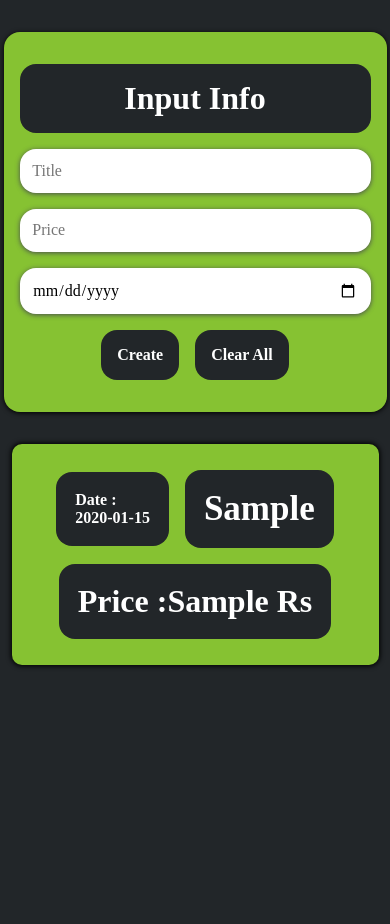
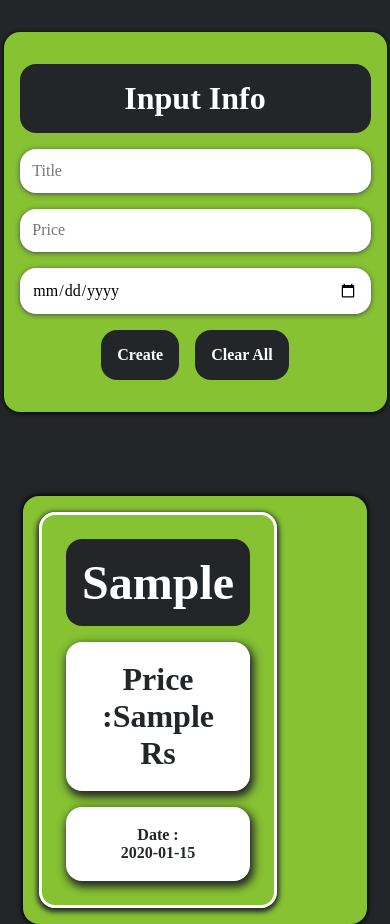
Before and after one commit to Taimoor2301/personal-expense-tracker, a React (Create React App) app in the folder secondapp/: page / in a window 390 px wide. Both pictures are taken after typing "Sample", "Sample", "2020-01-15" into the empty fields and a click on the button "Clear All". Before the commit the page ends 844 px from the top, so only its background shows below. Built offline with nearby package versions, Linux system fonts and the light colour scheme.

Commit message:
finish making editing a seprate component and add some styling

```diff
--- a/secondapp/src/App.css
+++ b/secondapp/src/App.css
@@ -21,7 +21,7 @@ body {
   margin: auto;
   border-radius: 1rem;
   box-shadow: 0 1px 5px black;
-  margin-top: 10vh;
+  margin-top: 3rem;
   color: white;
   display: flex;
   justify-content: space-between;
@@ -84,112 +84,73 @@ button:hover {
 /* ---------------------   Form End------------------- */
 .card {
   background: var(--green-light);
-  padding: 0.5rem;
+  padding: 1rem;
   width: 80%;
   margin: auto;
-  border-radius: 10px;
+  border-radius: 1rem;
   box-shadow: 0px 0px 5px 1px black;
   margin-top: 10vh;
   color: white;
-}
-.item-container {
-  display: flex;
-  flex-direction: column;
-  gap: 0.5rem;
-  justify-content: center;
-  align-items: center;
-  padding: 0.5rem;
-  border: 2px solid transparent;
-  border-radius: 1em;
+  display: grid;
+  grid-template-columns: auto auto auto;
+  gap: 4rem;
 }
 
 .item {
   display: flex;
-  justify-content: space-between;
-  align-items: center;
+  flex-direction: column;
+  gap: 1rem;
   padding: 0.5rem;
-  width: 100%;
   border-radius: 1rem;
-  position: relative;
+  text-align: center;
 }
 .buttons-container {
+  border-radius: 1rem;
+  border: 3px solid white;
+  padding: 0.5rem;
   display: flex;
-  justify-content: center;
-  align-items: center;
   gap: 1rem;
-  border-radius: 1rem;
-  position: absolute;
-  left: 45%;
-  border: 3px solid white;
-  display: none;
-  padding: 0.5rem;
+  background-color: var(--green-light);
 }
 
-.item-container:hover {
-  background-color: var(--dark-high);
-  border: 2px solid var(--dark-high);
+.item-container {
+  box-shadow: 0px 2px 5px 2px var(--dark-high);
+  border: 3px solid white;
+  padding: 1rem;
+  border-radius: 1rem;
+
   .amount,
-  .date,
-  h2 {
+  .date {
     border: 3px solid white;
-  }
-  .buttons-container {
-    display: flex;
+    background-color: white;
+    color: #222629;
+    box-shadow: 2px 4px 8px 2px var(--dark-high);
   }
 }
 
-@media (max-width: 768px) {
-  .item {
-    flex-direction: column;
-    gap: 1rem;
-    width: 100%;
-  }
-  .date_title {
-    align-self: center;
-  }
-  .card {
-    width: 90%;
-    margin-top: 2rem;
-    padding: 0.5em;
-    font-size: 1rem;
-  }
-}
-
-.date_title {
-  display: flex;
-  gap: 1rem;
-  align-items: center;
-}
-.date_title h2 {
-  font-size: 35px;
+.title {
+  font-size: 3rem;
   padding: 1rem;
   border-radius: 1rem;
+  color: white;
   background-color: var(--dark-high);
-  border: 3px solid transparent;
 }
 .date {
   display: flex;
   flex-direction: column;
   padding: 1rem;
-  background-color: var(--dark-high);
   border-radius: 1rem;
   font-weight: 600;
-  border: 3px solid transparent;
 }
 .amount {
   font-size: 2rem;
   padding: 1rem;
   border-radius: 1rem;
-  display: flex;
-  align-items: center;
-  justify-content: center;
-  background-color: var(--dark-high);
-  border: 3px solid transparent;
 }
 
 .edit-pannel {
-  display: none;
   gap: 1rem;
+  display: flex;
 }
 .edit-pannel button {
   border: 3px solid white;
@@ -197,3 +158,15 @@ button:hover {
 .showEditPannel {
   display: flex;
 }
+
+.show {
+  display: flex;
+  justify-content: center;
+}
+.hide {
+  display: none;
+}
+
+/* ----------------media----------------------- */
+@media (max-width: 768px) {
+}
--- a/secondapp/src/App.js
+++ b/secondapp/src/App.js
@@ -45,23 +45,24 @@ let App = () => {
     );
   }
 
+  let DataItem = () => {
+    return data.map((item) => (
+      <Item
+        data={item}
+        key={item.id}
+        id={item.id}
+        deleteItem={deleteItem}
+        editItem={editItem}
+      />
+    ));
+  };
   return (
     <div>
       <Form dataTransferFunction={getCollectedData} clear={clear} />
 
-      {data && (
-        <div className="card">
-          {data.map((item) => (
-            <Item
-              data={item}
-              key={item.id}
-              id={item.id}
-              deleteItem={deleteItem}
-              editItem={editItem}
-            />
-          ))}
-        </div>
-      )}
+      <div className="card">
+        {data.length > 0 ? <DataItem /> : <b>Fill the Form To Create Item</b>}
+      </div>
     </div>
   );
 };
--- a/secondapp/src/components/Item.js
+++ b/secondapp/src/components/Item.js
@@ -1,92 +1,94 @@
 import React, { useState } from "react";
+import EditForm from "./editpannel/editForm";
 
 let Item = (props) => {
-  let [editPannel, setEditPannel] = useState("edit-pannel");
-  let [isVislible, setIsVisible] = useState(false);
-  function showEditPannel() {
-    if (!isVislible) {
-      setEditPannel("edit-pannel showEditPannel");
-      setIsVisible((prev) => !prev);
-    } else {
-      setEditPannel("edit-pannel");
-      setIsVisible((prev) => !prev);
-    }
-  }
+  // let [editPannel, setEditPannel] = useState("edit-pannel");
+  // let [isVislible, setIsVisible] = useState(false);
+  // function showEditPannel() {
+  //   if (!isVislible) {
+  //     setEditPannel("edit-pannel showEditPannel");
+  //     setIsVisible((prev) => !prev);
+  //   } else {
+  //     setEditPannel("edit-pannel");
+  //     setIsVisible((prev) => !prev);
+  //   }
+  // }
 
-  let objTemplate = {
-    id: props.id,
-    title: "",
-    price: "",
-    date: "",
+  let getData = (collectedData) => {
+    props.editItem(collectedData);
   };
 
-  let [updatedItem, setUpdatedItem] = useState(objTemplate);
+  // ------------------ controling the display of editing pannel-------------
+  let [display, setDisplay] = useState("hide");
 
-  function setUpdatedData(e) {
-    setUpdatedItem((prev) => {
-      return { ...prev, [e.target.name]: e.target.value };
-    });
+  let controlDisplay = () => {
+    setDisplay("show");
+  };
+
+  // ---------------cancel button-------------------
+  let abortEditing = () => {
+    setDisplay("hide");
+    setContent(<Buttons />);
+  };
+  // ------------------ setting up content for edit pannel-------------------
+
+  let Buttons = () => {
+    return (
+      <div className="buttons-container">
+        <button
+          onClick={() => {
+            props.deleteItem(props.id);
+          }}
+        >
+          Delete
+        </button>
+
+        <button onClick={changeContent}>Edit</button>
+      </div>
+    );
+  };
+
+  let [content, setContent] = useState(<Buttons />);
+
+  function changeContent() {
+    setContent(
+      <EditForm abortEditing={abortEditing} id={props.id} getData={getData} />
+    );
   }
-
-  function passCollectedData(event) {
-    event.preventDefault();
-    props.editItem(updatedItem);
-    setUpdatedItem(objTemplate);
-    setEditPannel("edit-pannel");
-    setIsVisible((prev) => !prev);
-  }
-
+  // -------------------------------------------------------------------------------------
   return (
     <div className="item-container">
-      <div className="item">
-        <div className="date_title">
-          <div className="date">
-            Date : <span>{props.data.date}</span>
-          </div>
-          <h2>{props.data.title}</h2>
-        </div>
+      <div className="item" onClick={controlDisplay}>
+        <h2 className="title">{props.data.title}</h2>
 
         <div className="amount">
           <b>Price :{props.data.price} Rs</b>
         </div>
-        <div className="buttons-container">
-          <button
-            onClick={() => {
-              props.deleteItem(props.id);
-            }}
-          >
-            Delete
-          </button>
-
-          <button onClick={showEditPannel}>Edit</button>
+        <div className="date">
+          Date : <span>{props.data.date}</span>
         </div>
       </div>
-      <form className={editPannel} onSubmit={passCollectedData}>
-        <input
-          type="text"
-          placeholder="New Title"
-          name="title"
-          onChange={setUpdatedData}
-          value={updatedItem.title}
-        ></input>
-        <input
-          type="text"
-          name="price"
-          placeholder="New Ammount"
-          onChange={setUpdatedData}
-          value={updatedItem.price}
-        ></input>
-        <input
-          type="date"
-          name="date"
-          placeholder="New Date"
-          onChange={setUpdatedData}
-          value={updatedItem.date}
-        ></input>
-        <button>Set</button>
-      </form>
+      {/* --------------buttons here----------- */}
+
+      <div className={display}>{content}</div>
     </div>
   );
 };
 
 export default Item;
+
+{
+  /* <div className="buttons-container">
+        <button
+          onClick={() => {
+            props.deleteItem(props.id);
+          }}
+        >
+          Delete
+        </button>
+
+        <button onClick={showEditPannel}>Edit</button>
+      </div>
+
+      <EditForm editPannel={editPannel} id={props.id} getData={getData} /> */
+}
--- /dev/null
+++ b/secondapp/src/components/editpannel/editForm.js
@@ -0,0 +1,57 @@
+import { useState } from "react";
+
+export default function EditForm(props) {
+  let objTemplate = {
+    id: props.id,
+    title: "",
+    price: "",
+    date: "",
+  };
+  let [updatedItem, setUpdatedItem] = useState(objTemplate);
+
+  function setUpdatedData(e) {
+    setUpdatedItem((prev) => {
+      return { ...prev, [e.target.name]: e.target.value };
+    });
+  }
+
+  //  submit  data to item
+
+  let sendData = (e) => {
+    e.preventDefault();
+    props.getData(updatedItem);
+    setUpdatedItem(objTemplate);
+    props.abortEditing();
+  };
+  // -------------------------------------
+
+  return (
+    <form className="edit-pannel" onSubmit={sendData}>
+      <input
+        type="text"
+        placeholder="New Title"
+        name="title"
+        onChange={setUpdatedData}
+        value={updatedItem.title}
+      ></input>
+      <input
+        type="text"
+        name="price"
+        placeholder="New Ammount"
+        onChange={setUpdatedData}
+        value={updatedItem.price}
+      ></input>
+      <input
+        type="date"
+        name="date"
+        placeholder="New Date"
+        onChange={setUpdatedData}
+        value={updatedItem.date}
+      ></input>
+      <button type="submit">Set</button>
+      <button type="button" onClick={props.abortEditing}>
+        Cancel
+      </button>
+    </form>
+  );
+}
```
